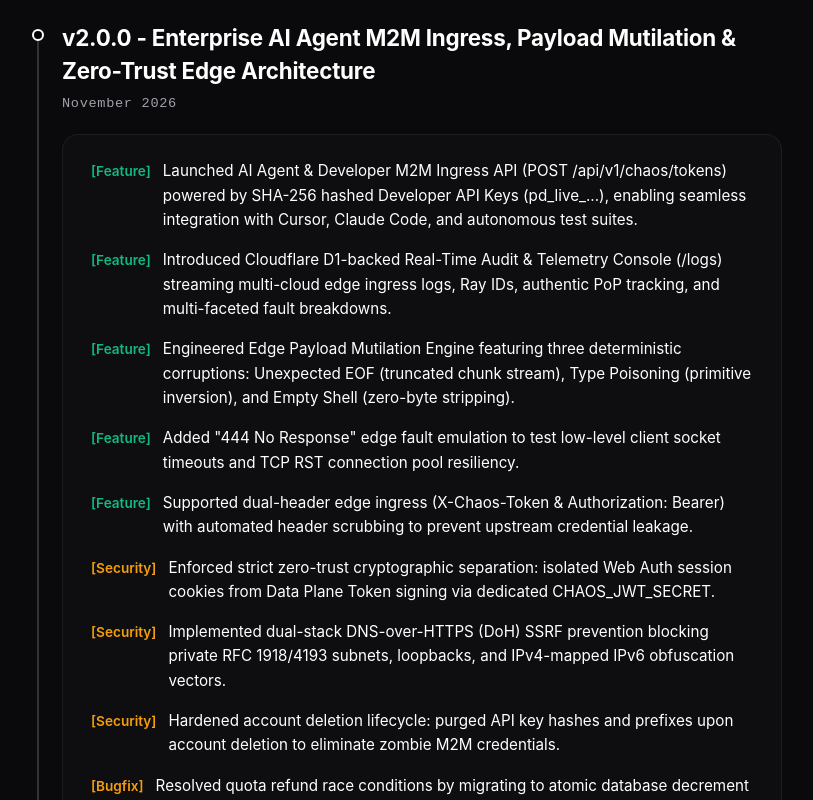
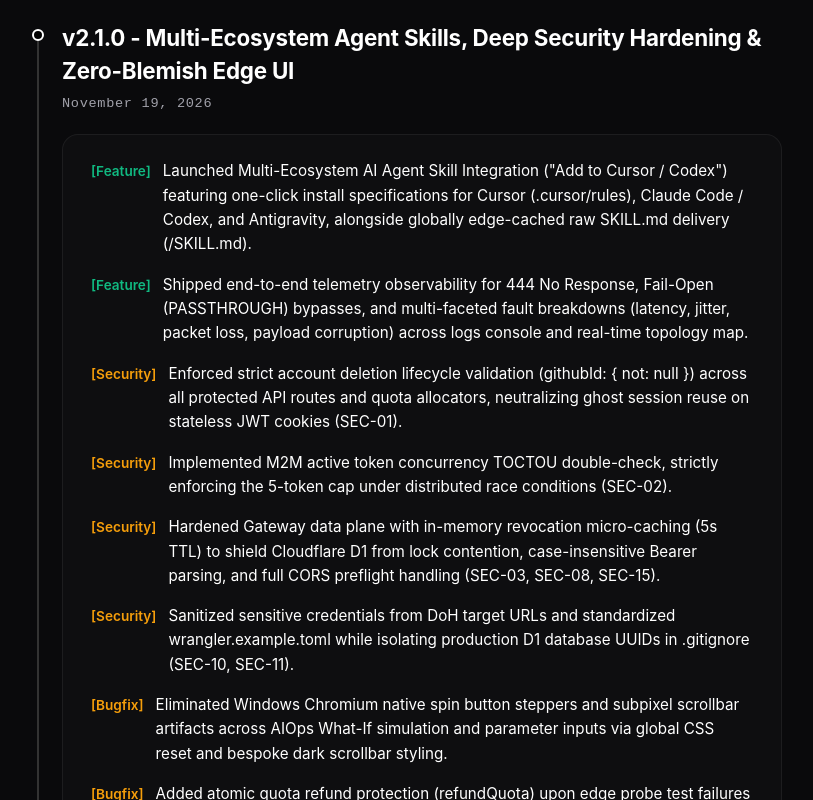
Before and after one commit to AndrewWangDev/Panic_Design, a Next.js app: page /changelog in a window 1280 px wide. Shown: the part 280-1080 px from the top of the page, without its empty margins (234-1047 px from the left). Built offline with nearby package versions, Linux system fonts and the light colour scheme; no server answers; a web font is replaced by a local one.

Commit message:
feat(release): standardize wrangler.example.toml pattern and publish v2.1.0 changelog

```diff
--- a/src/app/changelog/page.tsx
+++ b/src/app/changelog/page.tsx
@@ -3,6 +3,20 @@
 import React from 'react';
 
 const releases = [
+  {
+    version: "v2.1.0 - Multi-Ecosystem Agent Skills, Deep Security Hardening & Zero-Blemish Edge UI",
+    date: "November 19, 2026",
+    changes: [
+      { type: "Feature", text: "Launched Multi-Ecosystem AI Agent Skill Integration (\"Add to Cursor / Codex\") featuring one-click install specifications for Cursor (.cursor/rules), Claude Code / Codex, and Antigravity, alongside globally edge-cached raw SKILL.md delivery (/SKILL.md)." },
+      { type: "Feature", text: "Shipped end-to-end telemetry observability for 444 No Response, Fail-Open (PASSTHROUGH) bypasses, and multi-faceted fault breakdowns (latency, jitter, packet loss, payload corruption) across logs console and real-time topology map." },
+      { type: "Security", text: "Enforced strict account deletion lifecycle validation (githubId: { not: null }) across all protected API routes and quota allocators, neutralizing ghost session reuse on stateless JWT cookies (SEC-01)." },
+      { type: "Security", text: "Implemented M2M active token concurrency TOCTOU double-check, strictly enforcing the 5-token cap under distributed race conditions (SEC-02)." },
+      { type: "Security", text: "Hardened Gateway data plane with in-memory revocation micro-caching (5s TTL) to shield Cloudflare D1 from lock contention, case-insensitive Bearer parsing, and full CORS preflight handling (SEC-03, SEC-08, SEC-15)." },
+      { type: "Security", text: "Sanitized sensitive credentials from DoH target URLs and standardized wrangler.example.toml while isolating production D1 database UUIDs in .gitignore (SEC-10, SEC-11)." },
+      { type: "Bugfix", text: "Eliminated Windows Chromium native spin button steppers and subpixel scrollbar artifacts across AIOps What-If simulation and parameter inputs via global CSS reset and bespoke dark scrollbar styling." },
+      { type: "Bugfix", text: "Added atomic quota refund protection (refundQuota) upon edge probe test failures to prevent false-positive credit deductions (SEC-13)." }
+    ]
+  },
   {
     version: "v2.0.0 - Enterprise AI Agent M2M Ingress, Payload Mutilation & Zero-Trust Edge Architecture",
     date: "November 2026",
```
Also changed, not shown: 2 other files (tests, documents, lock files or other folders).
